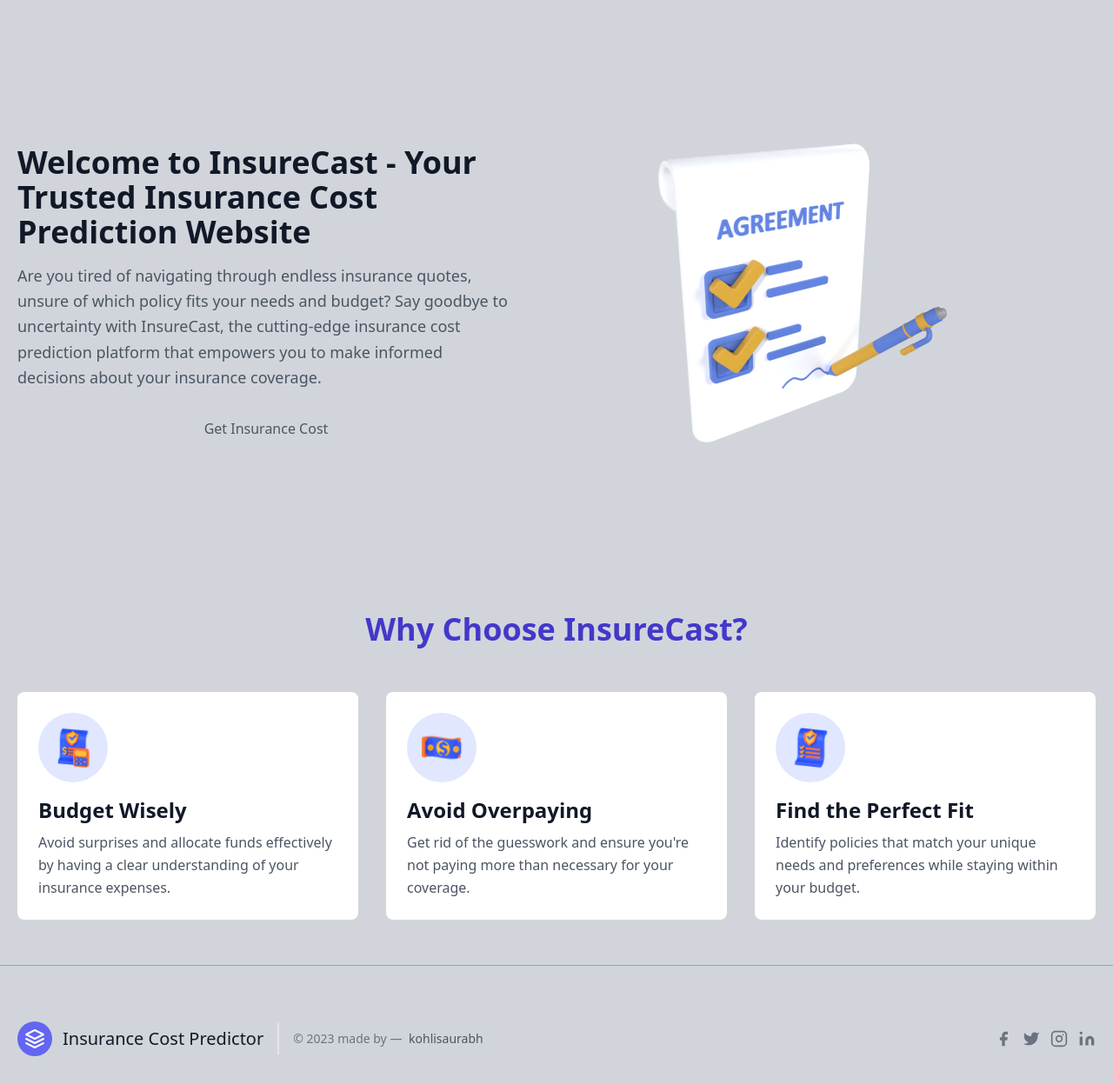
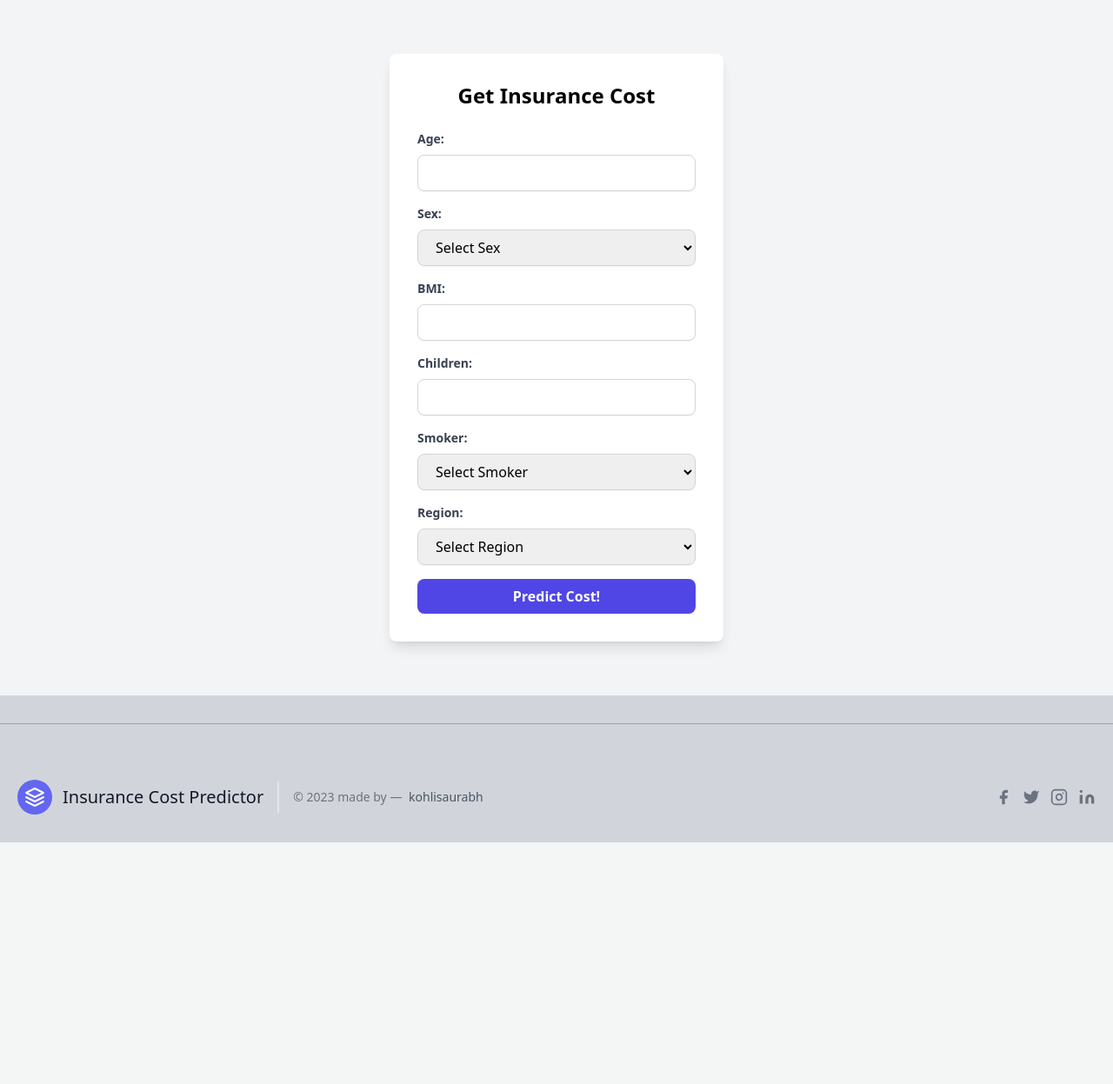
Before and after one commit to kohlisaurabhsagar/insurancePremium-regression-django, a Django app: page / in a window 1280 px wide. Shown: the part 68-1315 px from the top of the page at 87% size. After the commit the page ends 1037 px from the top, so only its background shows below. Run offline with Django 4.2, Linux system fonts and the light colour scheme; parts of the project's set-up code (start-up, migrations or seed data) failed here and were passed over; some libraries are stand-ins or nearby versions.

Commit message:
Update index.html

```diff
--- a/insurance/templates/index.html
+++ b/insurance/templates/index.html
@@ -1,57 +1,62 @@
 {% extends 'base.html' %}
 
-{% block title %} Home {% endblock title %}
+{% block title %} Prediction {% endblock title %}
 
 {% block body %}
-<section class="text-gray-600 body-font">
-  <div class="container mx-auto flex flex-col md:flex-row items-center px-5 py-20">
-    <div class="md:w-1/2 lg:w-1/2 w-full md:pr-12 flex flex-col items-center md:text-left mb-8 md:mb-0 text-center">
-      <h1 class="title-font sm:text-4xl text-3xl font-bold mb-4 text-gray-900">Welcome to InsureCast - Your Trusted Insurance Cost Prediction Website</h1>
-      <p class="mb-8 text-lg leading-relaxed">Are you tired of navigating through endless insurance quotes, unsure of which policy fits your needs and budget? Say goodbye to uncertainty with InsureCast, the cutting-edge insurance cost prediction platform that empowers you to make informed decisions about your insurance coverage.</p>
-      <a href="{% url 'prediction' %}" class="btn btn-primary"><button class="btn btn-lg btn-indigo">
-        Get Insurance Cost
-      </button></a>
+<div class="min-h-screen flex items-center justify-center bg-gray-100">
+    <div class="bg-white p-8 rounded-lg shadow-lg w-96">
+        <h2 class="text-2xl font-bold text-center mb-6">Get Insurance Cost</h2>
+        {% if output %}
+            <h1 class="text-lg text-center font-semibold mb-4"><b>Your Insurance Cost is: ${{ output }} </b></h1>
+        {% endif %}
+        <form method="POST" action="/prediction">
+            {% csrf_token %}
+            <div class="mb-4">
+                <label class="block text-gray-700 text-sm font-bold mb-2" for="age">Age:</label>
+                <input class="w-full px-4 py-2 border border-gray-300 rounded-lg shadow-sm focus:outline-none focus:ring-2 focus:ring-indigo-500" type="number" id="age" name="age" required>
+            </div>
+
+            <div class="mb-4">
+                <label class="block text-gray-700 text-sm font-bold mb-2" for="sex">Sex:</label>
+                <select class="w-full px-4 py-2 border border-gray-300 rounded-lg shadow-sm focus:outline-none focus:ring-2 focus:ring-indigo-500" id="sex" name="sex" required>
+                    <option value="" disabled selected>Select Sex</option>
+                    <option value="1">Male</option>
+                    <option value="0">Female</option>
+                </select>
+            </div>
+
+            <div class="mb-4">
+                <label class="block text-gray-700 text-sm font-bold mb-2" for="bmi">BMI:</label>
+                <input class="w-full px-4 py-2 border border-gray-300 rounded-lg shadow-sm focus:outline-none focus:ring-2 focus:ring-indigo-500" type="number" id="bmi" name="bmi" step="0.05" required>
+            </div>
+
+            <div class="mb-4">
+                <label class="block text-gray-700 text-sm font-bold mb-2" for="children">Children:</label>
+                <input class="w-full px-4 py-2 border border-gray-300 rounded-lg shadow-sm focus:outline-none focus:ring-2 focus:ring-indigo-500" type="number" id="children" name="children" required>
+            </div>
+
+            <div class="mb-4">
+                <label class="block text-gray-700 text-sm font-bold mb-2" for="smoker">Smoker:</label>
+                <select class="w-full px-4 py-2 border border-gray-300 rounded-lg shadow-sm focus:outline-none focus:ring-2 focus:ring-indigo-500" id="smoker" name="smoker" required>
+                    <option value="" disabled selected>Select Smoker</option>
+                    <option value="1">Yes</option>
+                    <option value="0">No</option>
+                </select>
+            </div>
+
+            <div class="mb-4">
+                <label class="block text-gray-700 text-sm font-bold mb-2" for="region">Region:</label>
+                <select class="w-full px-4 py-2 border border-gray-300 rounded-lg shadow-sm focus:outline-none focus:ring-2 focus:ring-indigo-500" id="region" name="region" required>
+                    <option value="" disabled selected>Select Region</option>
+                    <option value="1">South West</option>
+                    <option value="2">South East</option>
+                    <option value="3">North West</option>
+                    <option value="4">North East</option>
+                </select>
+            </div>
+
+            <button class="w-full py-2 px-4 bg-indigo-600 hover:bg-indigo-700 text-white rounded-lg font-bold focus:outline-none focus:ring-2 focus:ring-indigo-500" type="submit">Predict Cost!</button>
+        </form>
     </div>
-    <div class="lg:max-w-lg lg:w-full md:w-1/2 w-5/6">
-      <img class="object-cover w-full h-auto" src="/static/img1.png" alt="hero">
-    </div>
-  </div>
-</section>
-<h6 class="text-4xl font-bold text-center text-indigo-700 my-8">Why Choose InsureCast?</h6>
-<section class="text-gray-600 body-font">
-  <div class="container px-5 py-5 mx-auto">
-    <div class="flex flex-wrap -m-4">
-
-      <div class="p-4 md:w-1/3">
-        <div class="bg-white p-6 rounded-lg">
-          <div class="w-20 h-20 inline-flex items-center justify-center rounded-full bg-indigo-100 text-indigo-500">
-            <img class="w-12 h-12" src="/static/img2.png" alt="Image Alt Text">
-          </div>
-          <h2 class="text-2xl font-medium title-font text-gray-900 mt-4"><b>Budget Wisely</b></h2>
-          <p class="leading-relaxed text-base mt-2">Avoid surprises and allocate funds effectively by having a clear understanding of your insurance expenses.</p>
-        </div>
-      </div>
-
-      <div class="p-4 md:w-1/3">
-        <div class="bg-white p-6 rounded-lg">
-          <div class="w-20 h-20 inline-flex items-center justify-center rounded-full bg-indigo-100 text-indigo-500">
-            <img class="w-12 h-12" src="/static/img3.png" alt="Image Alt Text">
-          </div>
-          <h2 class="text-2xl font-medium title-font text-gray-900 mt-4"><b>Avoid Overpaying</b></h2>
-          <p class="leading-relaxed text-base mt-2">Get rid of the guesswork and ensure you're not paying more than necessary for your coverage.</p>
-        </div>
-      </div>
-
-      <div class="p-4 md:w-1/3">
-        <div class="bg-white p-6 rounded-lg">
-          <div class="w-20 h-20 inline-flex items-center justify-center rounded-full bg-indigo-100 text-indigo-500">
-            <img class="w-12 h-12" src="/static/img4.png" alt="Image Alt Text">
-          </div>
-          <h2 class="text-2xl font-medium title-font text-gray-900 mt-4"><b>Find the Perfect Fit</b></h2>
-          <p class="leading-relaxed text-base mt-2">Identify policies that match your unique needs and preferences while staying within your budget.</p>
-        </div>
-      </div>
-    </div>
-  </div>
-</section>
+</div>
 {% endblock body %}
```
